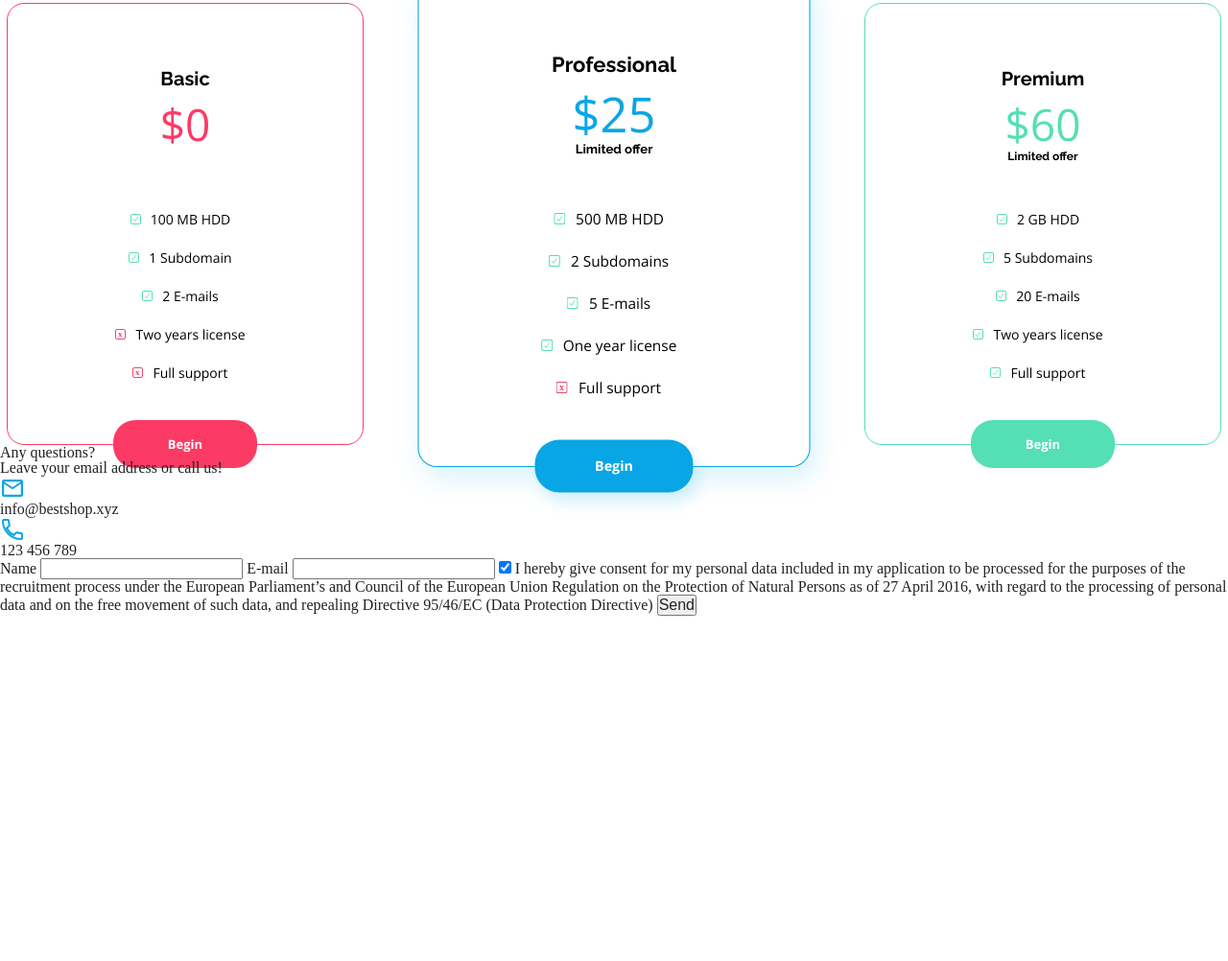
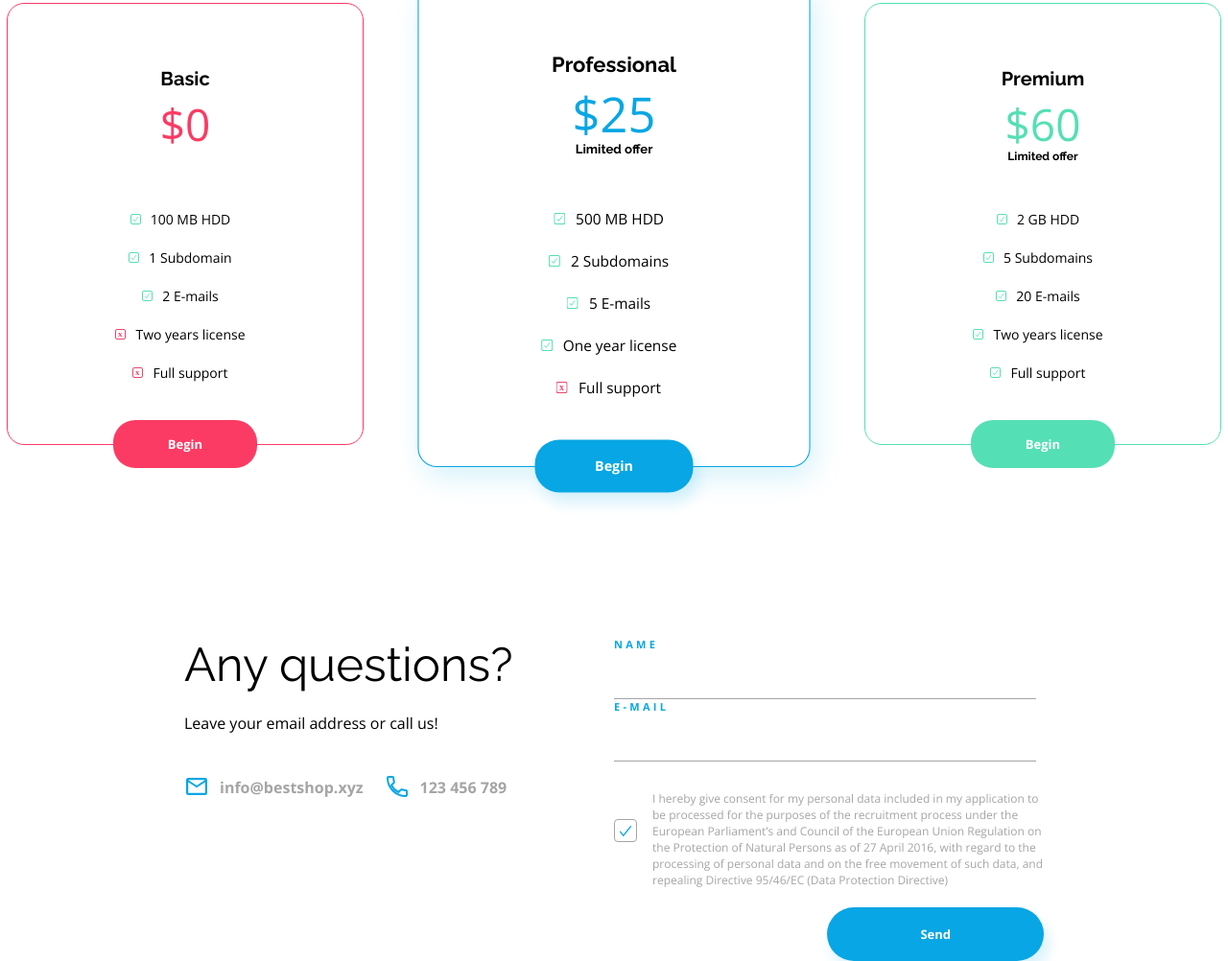
Before and after one commit to ASnezana/Best-Shop, a plain HTML site: page index.html in a window 1280 px wide. Shown: the part 2951-3953 px from the top of the page at 96% size. Before the commit the page ends 3593 px from the top, so only its background shows below. Drawn offline with nearby package versions, Linux system fonts and the light colour scheme.

Commit message:
style fifth_section

```diff
--- a/css/style.css
+++ b/css/style.css
@@ -585,6 +585,12 @@ body {
     background-color: var(--color-redish);
 }
 
+.fourth_section_first_box_btn:hover {
+    background-color: var(--color-white);
+    color: var(--color-redish);
+    border:1px solid var(--color-redish);
+}
+
 .fourth_section_first_box p::before {
     content: url("../assets/Ckechmark-1.svg");
 
@@ -617,6 +623,12 @@ body {
 .fourth_section_second_box a {
     background-color: var(--primary-color);
     box-shadow: 5px 10px 14px #07ACE629;
+}
+
+.fourth_section_second_box_btn:hover {
+    background-color: var(--color-white);
+    color: var(--primary-color);
+    border: 1px solid var(--primary-color);
 }
 
 
@@ -655,6 +667,12 @@ body {
     background-color: var(--color-green);
 }
 
+.fourth_section_third_box_btn:hover {
+    background-color: var(--color-white);
+    color: var(--color-green);
+    border: 1px solid var(--color-green);
+}
+
 
 .fourth_section_third_box p::before {
     content: url("../assets/Ckechmark-1.svg");
@@ -663,3 +681,184 @@ body {
     left: -10px;
 
 }
+
+
+
+
+
+
+
+
+
+
+
+.fifth_section {
+    margin-top: 200px;
+    display: flex;
+    justify-content: center;
+}
+
+.fifth_section_boxes {
+    display: flex;
+    flex-direction: row;
+    justify-content: center;
+    align-items: center;
+
+    width:896px;
+
+}
+
+.fifth_section_boxes_first_box {
+    display: flex;
+    flex-direction: column;
+    align-items:flex-start;
+    align-self: self-start;
+    width:50%;
+}
+
+.fifth_section_boxes_first_box h2 {
+    font-family: var(--primary-fonts);
+    color: var(--color-black);
+    font-size: 49px;
+    line-height: 57px;
+
+
+    margin-bottom: 22px;
+}
+
+.fifth_section_boxes_first_box p {
+    font-family: var(--secondary-fonts);
+    font-size: 16px;
+    line-height: 22px;
+    color: var(--color-black);
+
+
+}
+
+.fifth_section_boxes_first_box_ContactData p {
+    font-family: var(--secondary-fonts);
+    font-size: 16px;
+    font-weight: 600;
+    line-height: 22px;
+    color: var(--color-grey);
+    margin-right: 22px;
+}
+
+.fifth_section_boxes_first_box_ContactData {
+    display: flex;
+    flex-direction: row;
+    justify-content: center;
+    align-items: center;
+
+    margin-top: 42px;
+}
+
+.fifth_section_boxes_first_box_ContactData img {
+    margin-right:10px;
+}
+
+.fifth_section_boxes_second_box {
+    display: flex;
+    flex-direction: column;
+    justify-content:center;
+    align-items: flex-start;
+    width:50%;
+}
+
+.fifth_section_boxes_second_box label {
+    font-family: var(--secondary-fonts);
+    font-weight: 700;
+    text-transform: uppercase;
+    color:var(--primary-color);
+    font-size: 11px;
+    line-height: 15px;
+    letter-spacing: 3.28px;
+}
+
+.name , .e-mail {
+    border-top: 0;
+    border-right: 0;
+    border-bottom:  1px  solid var(--color-grey);
+    border-left:0;
+    width:440px;
+    height: 50px;
+
+    outline: none;
+}
+
+.name:focus , .e-mail:focus {
+    border-bottom:  1px  solid var(--primary-color);
+}
+
+label.checkbox {
+    font-family: var(--secondary-fonts);
+    font-size: 12px;
+    line-height: 17px;
+    color:var(--color-grey);
+
+    letter-spacing: normal;
+    font-weight: 400;
+    text-transform: none;
+
+    margin-top:30px;
+}
+
+.checkbox {
+    display: flex;
+    flex-direction: row;
+}
+
+.checkbox input {
+    width:0;
+    height: 0;
+    position: absolute;
+    display: flex;
+
+    cursor: pointer;
+}
+
+.checkbox span {
+    height: 24px;
+    flex-shrink: 0;
+    flex-basis: 24px;
+    border: 1px solid var(--color-grey);
+    border-radius: 4px;
+    cursor: pointer;
+    position: relative;
+    margin-top:30px;
+    margin-right: 16px;
+
+
+}
+
+.checkbox input:checked + span {
+    background-image: url("../assets/Checkmark.svg");
+
+    background-repeat: no-repeat;
+    background-position: center;
+
+}
+
+.fifth_section_btn {
+    color: var(--color-white);
+    font-family: var(--secondary-fonts);
+    font-size: 13px;
+    font-weight: 700;
+    line-height: 17px;
+    background-color: var(--primary-color);
+    border-radius: 35px;
+    border: none;
+    box-shadow:5px 10px 14px #07ACE629;
+
+    align-self: self-end;
+
+    padding: 20px 97px 19px 97px;
+    margin-top:20px;
+
+}
+
+.fifth_section_btn:hover {
+    background-color: var(--color-white);
+    border: 1px solid var(--primary-color);
+    color:var(--primary-color);
+}
```
